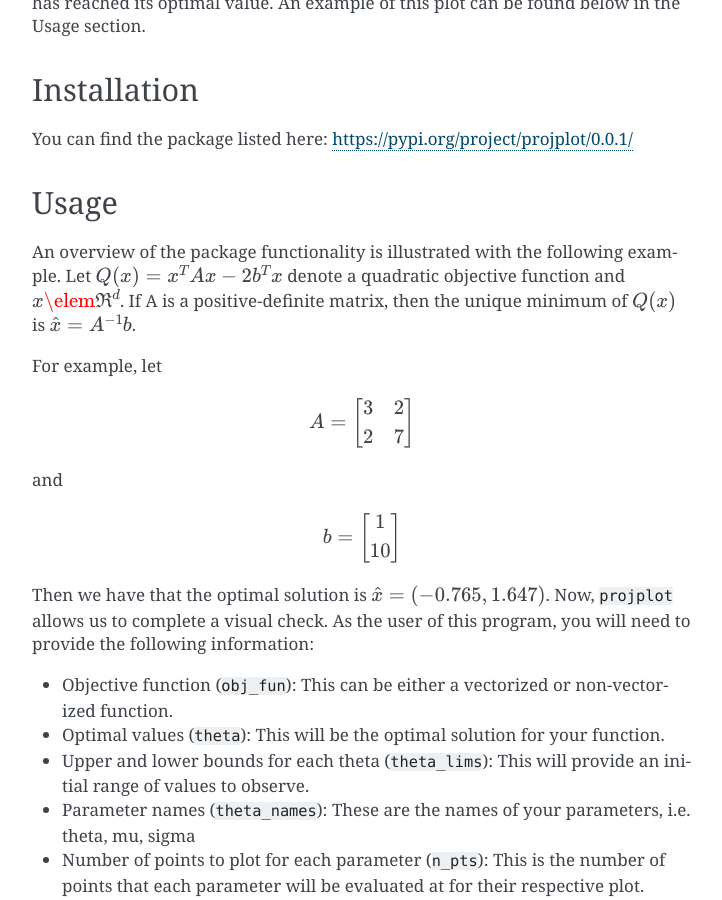
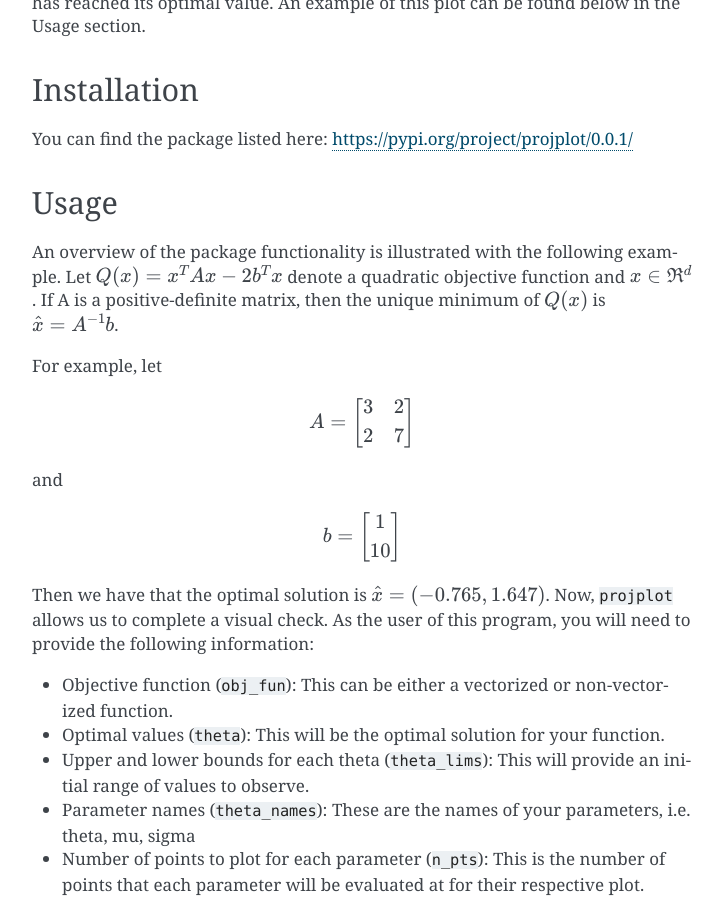
Before and after one commit to kanikadchopra/proj_plots, a Sphinx documentation site: the page built from docs/index.rst, in a window 1280 px wide and 900 px high, scrolled down 1719 px. Shown: the whole window, without its empty margins (388-1110 px from the left). Built offline with Sphinx 7.4.7, drawn with Linux system fonts in a browser that asks for light colours.

Commit message:
Fixing elem latex symbol

```diff
--- a/docs/index.rst
+++ b/docs/index.rst
@@ -40,7 +40,7 @@ You can find the package listed here: https://pypi.org/project/projplot/0.0.1/
 Usage
 ==============================
 An overview of the package functionality is illustrated with the following example.
-Let :math:`Q(x) = x^{T}Ax - 2b^{T}x` denote a quadratic objective function and :math:`x \elem \Re^{d}`. If A is a positive-definite matrix, then the unique minimum of :math:`Q(x)` is :math:`\hat{x} =A^{-1}b`.
+Let :math:`Q(x) = x^{T}Ax - 2b^{T}x` denote a quadratic objective function and :math:`x \in \Re^{d}`. If A is a positive-definite matrix, then the unique minimum of :math:`Q(x)` is :math:`\hat{x} =A^{-1}b`.
 
 For example, let
 
```
